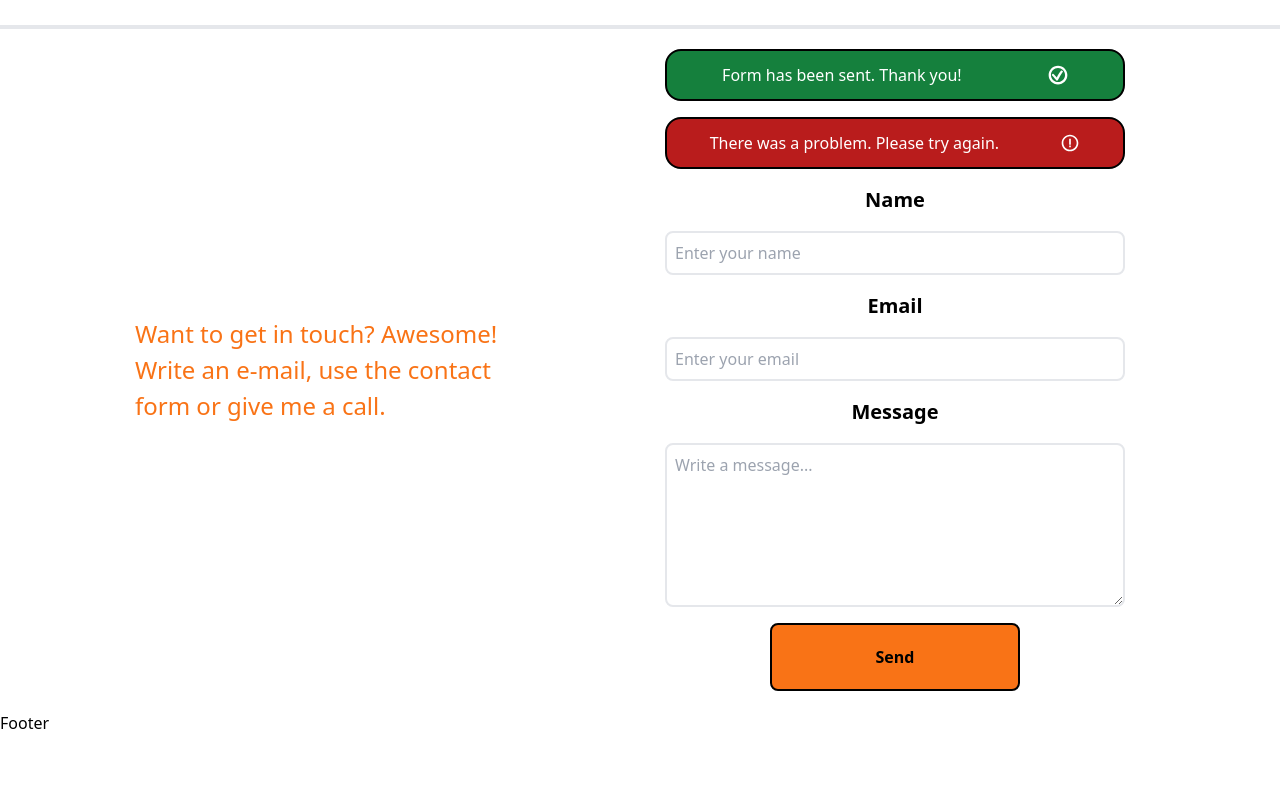
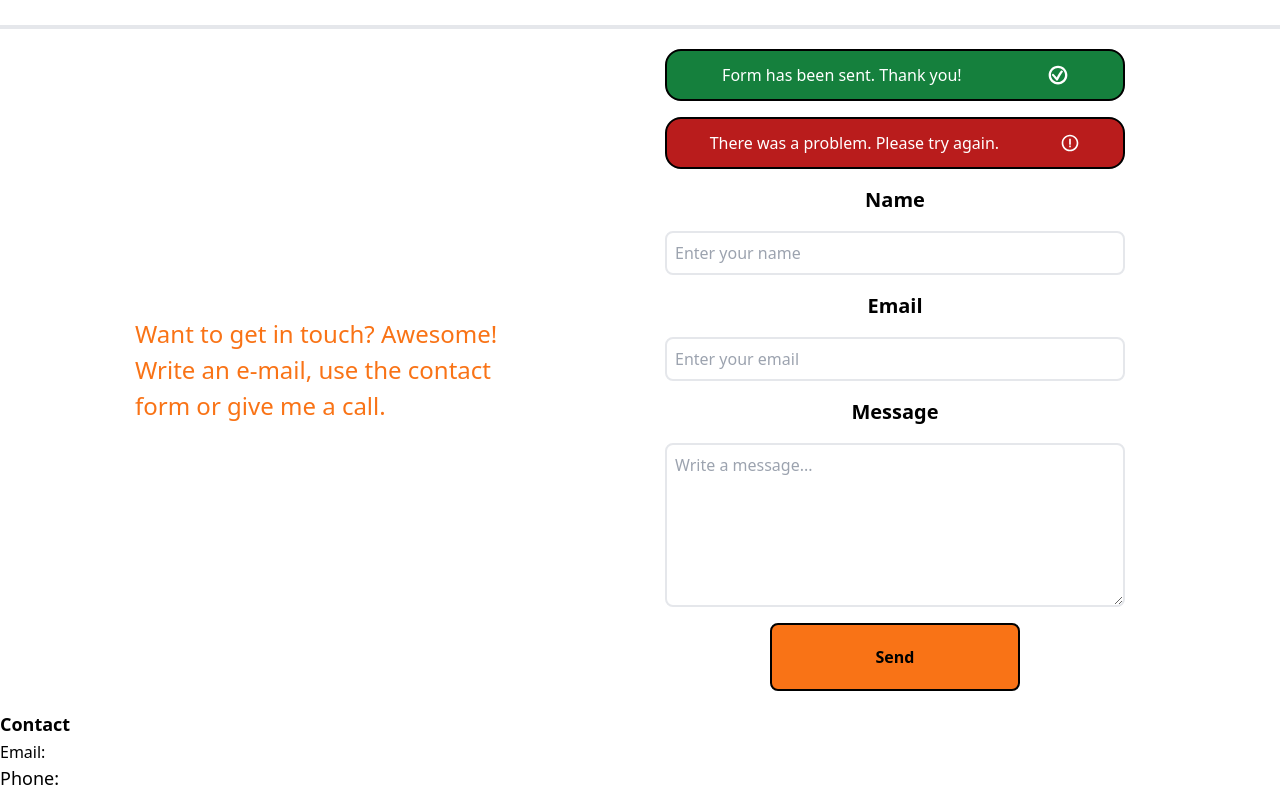
Before and after one commit to MateuszKuruc/developer-portfolio, a Next.js app in the folder developer-portfolio-site/: page / in a window 1280 px wide. Shown: the part 1491-2283 px from the top of the page. Before the commit the page ends 2226 px from the top, so only its background shows below. Built offline with nearby package versions, Linux system fonts and the light colour scheme.

Commit message:
style footer contact details

```diff
--- a/developer-portfolio-site/src/app/components/Footer.tsx
+++ b/developer-portfolio-site/src/app/components/Footer.tsx
@@ -1,5 +1,21 @@
 const Footer = () => {
-  return <div>Footer</div>;
+  return (
+    <section className="content-container">
+      <div>
+        <h4 className="bold-18">Contact</h4>
+        <p className="reguar-18">
+          Email:{" "}
+          <span className="contact-details contact-email">
+            {process.env.CONTACT_EMAIL}
+          </span>
+        </p>
+        <p className="regular-18">
+          Phone:{" "}
+          <span className="contact-details">{process.env.CONTACT_NUMBER}</span>
+        </p>
+      </div>
+    </section>
+  );
 };
 
 export default Footer;
--- a/developer-portfolio-site/src/app/globals.css
+++ b/developer-portfolio-site/src/app/globals.css
@@ -39,6 +39,14 @@
 
 .btn-about {
   @apply flex items-center justify-center gap-4 border-2 dark:border-white border-black bg-orange-500 py-3 px-4 rounded-lg w-[200px] dark:text-black dark:hover:text-white hover:text-white hover:bg-orange-700 ease-in-out duration-300;
+}
+
+.contact-details {
+  @apply text-orange-500 bold-18;
+}
+
+.contact-email {
+  @apply hover:text-orange-700 ease-in-out duration-300 cursor-pointer;
 }
 
 .content-container {
```
